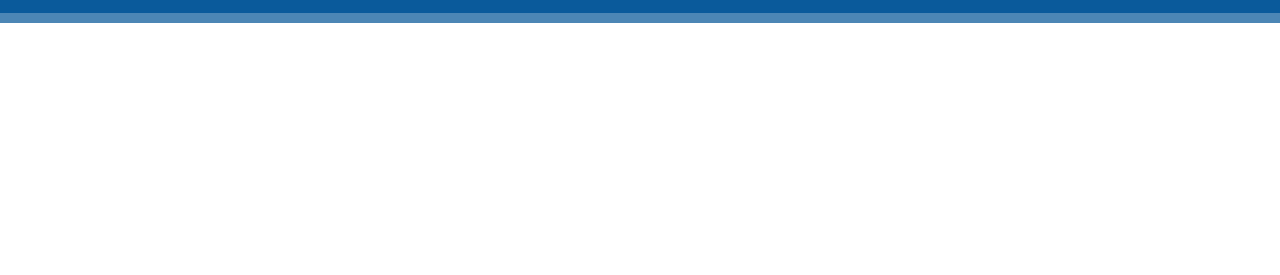
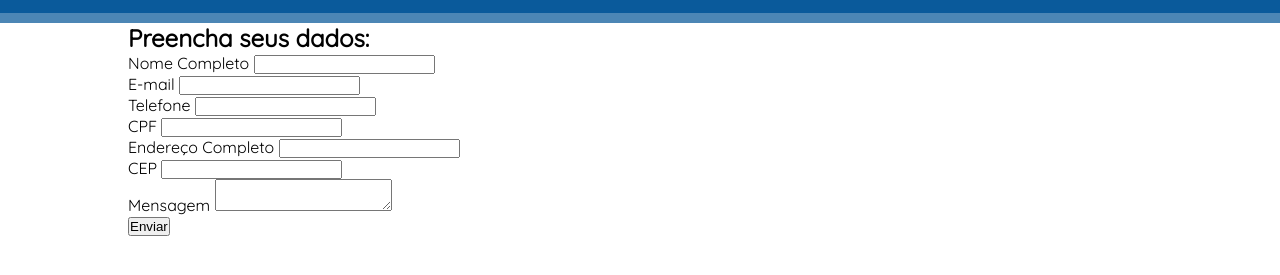
Before and after one commit to luandrsn/curso_ebac_frontend, a plain HTML site: page exerc_plugins/index.html in a window 1280 px wide. Shown: the part 79-354 px from the top of the page. Drawn offline with Linux system fonts and the light colour scheme.

Commit message:
criação da seção form

```diff
--- a/exerc_plugins/index.html
+++ b/exerc_plugins/index.html
@@ -15,5 +15,41 @@
             <h1>Formulário de Cadastro</h1>
         </div>
     </header>
+    <section>
+        <div class="container">
+            <h2>Preencha seus dados:</h2>
+            <form>
+                <div>
+                    <label for="nomeCompleto">Nome Completo</label>
+                    <input type="text" id="nomeCompleto">
+                </div>
+                <div>
+                    <label for="email">E-mail</label>
+                    <input type="email" id="email">
+                </div>
+                <div>
+                    <label for="telefone">Telefone</label>
+                    <input type="tel" id="telefone">
+                </div>
+                <div>
+                    <label for="cpf">CPF</label>
+                    <input type="number" id="cpf">
+                </div>
+                <div>
+                    <label for="enderecoCompleto">Endereço Completo</label>
+                    <input type="text" id="enderecoCompleto">
+                </div>
+                <div>
+                    <label for="cep">CEP</label>
+                    <input type="number" id="cep">
+                </div>
+                <div>
+                    <label for="mensagem">Mensagem</label>
+                    <textarea id="mensagem"></textarea>
+                </div>
+                <button type="submit">Enviar</button>
+            </form>
+        </div>
+    </section>
 </body>
 </html>
```
